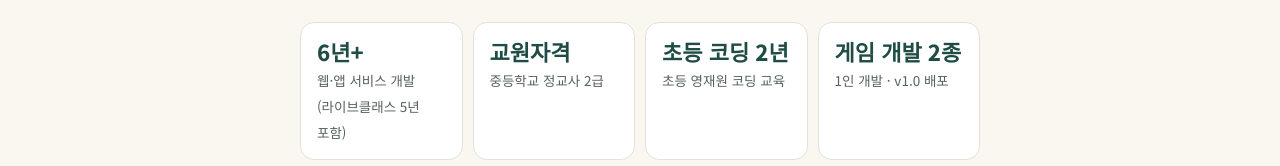
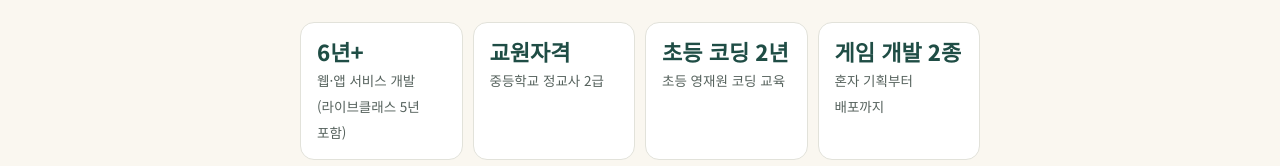
Before and after one commit to logic-joy/logic-joy.github.io, a plain HTML site: page index.html in a window 1280 px wide. Shown: the part 451-617 px from the top of the page. Drawn offline with Linux system fonts and the light colour scheme.

Commit message:
fix: 게임 칸 설명 중복 표현 정리
Co-Authored-By: Claude Opus 5.5 <noreply@anthropic.com>

```diff
--- a/index.html
+++ b/index.html
@@ -33,7 +33,7 @@
     <div class="stat"><b>6년+</b><span>웹·앱 서비스 개발<br>(라이브클래스 5년 포함)</span></div>
     <div class="stat"><b>교원자격</b><span>중등학교 정교사 2급</span></div>
     <div class="stat"><b>초등 코딩 2년</b><span>초등 영재원 코딩 교육</span></div>
-    <div class="stat"><b>게임 개발 2종</b><span>1인 개발 · v1.0 배포</span></div>
+    <div class="stat"><b>게임 개발 2종</b><span>혼자 기획부터 배포까지</span></div>
   </div>
 </header>
 
```
